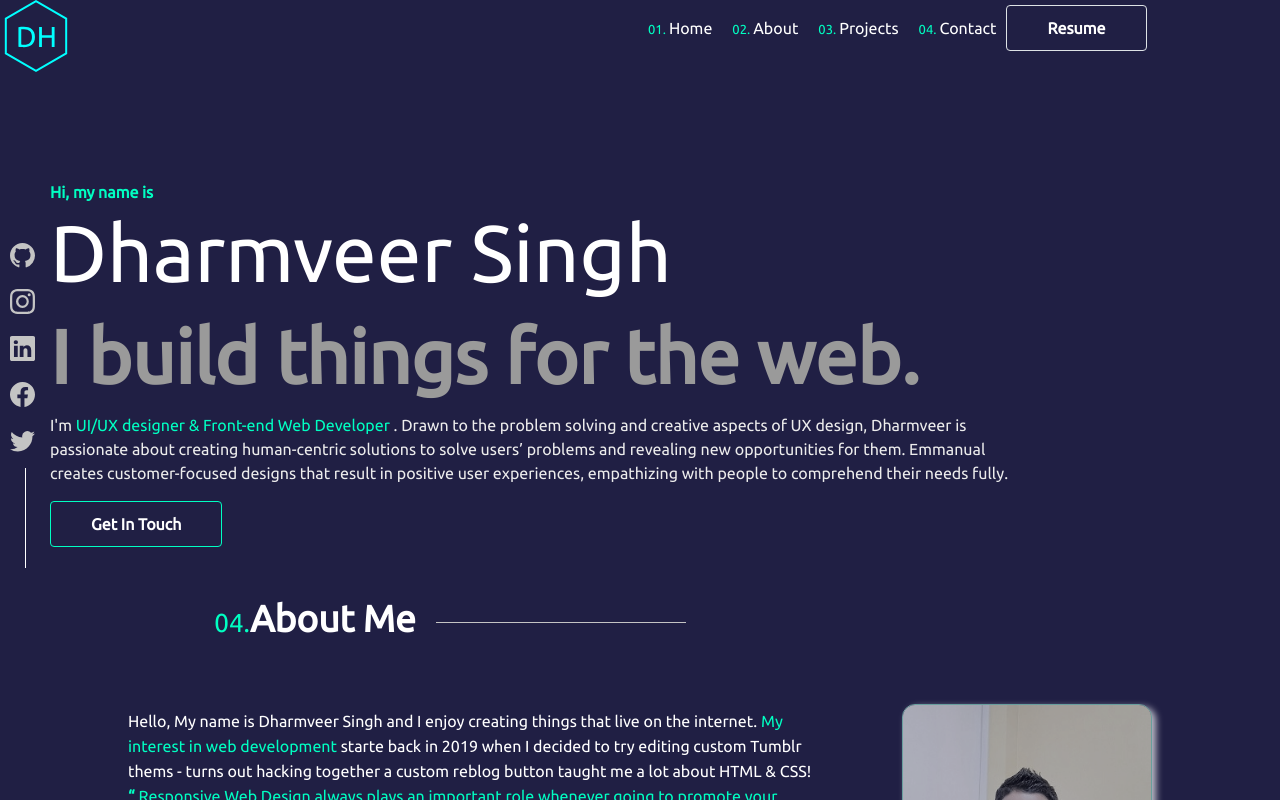
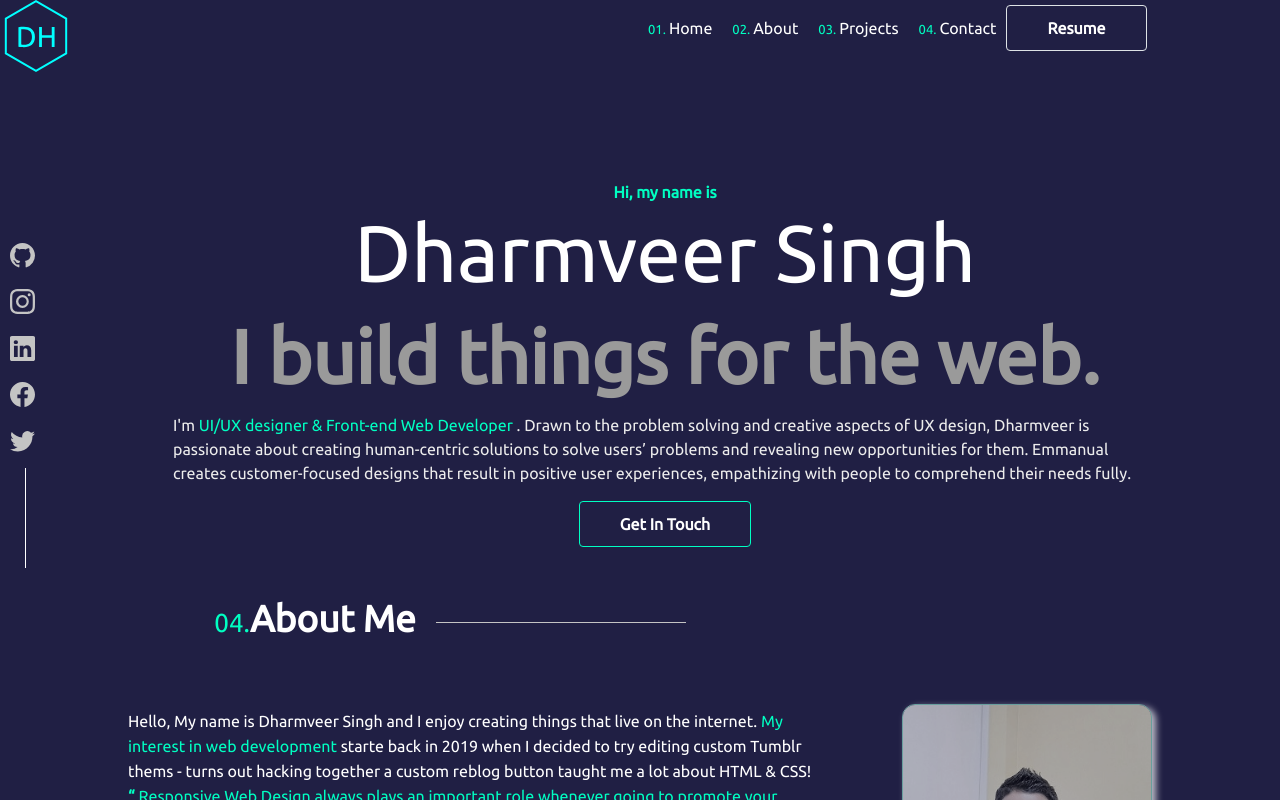
Before and after one commit to Dharmveer47/my-portfolio, a React (Create React App) app: page / in a window 1280 px wide. Shown: the top 800 px of the page. Built offline with nearby package versions, Linux system fonts and the light colour scheme.

Commit message:
align centered

```diff
--- a/src/Style/Home.css
+++ b/src/Style/Home.css
@@ -4,13 +4,13 @@
     padding-top: 80px;
     padding-left: 50px;
     /* overflow:scroll; */
-    /* width: 100%; */
+    width: 100%;
     box-sizing: border-box;
     height: 100%;
     background-color: var(--bg);
     color: var(--fontColor);
     display: flex;
-    justify-content: space-between;
+    justify-content: center;
 }
 .social{
     position: fixed;
@@ -62,6 +62,10 @@
     /* line-height: 1.1; */
     width: 80%;
     flex-grow: 4;
+    display: flex;
+    flex-direction: column;
+    align-items: center;
+    justify-content: center;
     /* border: 4px solid black; */
 }
 .mynameis{
@@ -112,6 +116,10 @@
 }
 .formfild{
     width: 100%;
+    display: flex;
+    flex-direction: column;
+    align-items: center;
+    justify-content: center;
 }
 .inputfild{
     width: 80%;
--- a/src/pages/Home.js
+++ b/src/pages/Home.js
@@ -50,7 +50,6 @@ const Home = () => {
         data-aos-duration="900"
         data-aos-delay="300"
       >
-
         <div className="homeBody">
           <div className="mynameis">Hi, my name is </div>
           <div className="Dharmveer">Dharmveer Singh</div>
```
